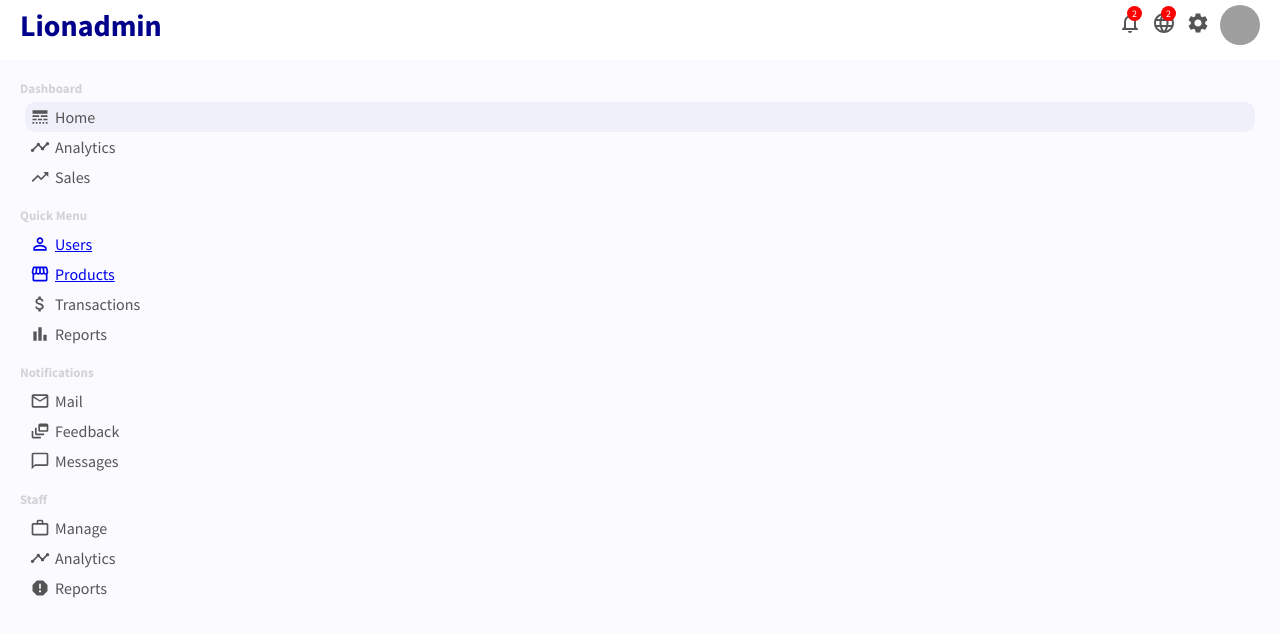
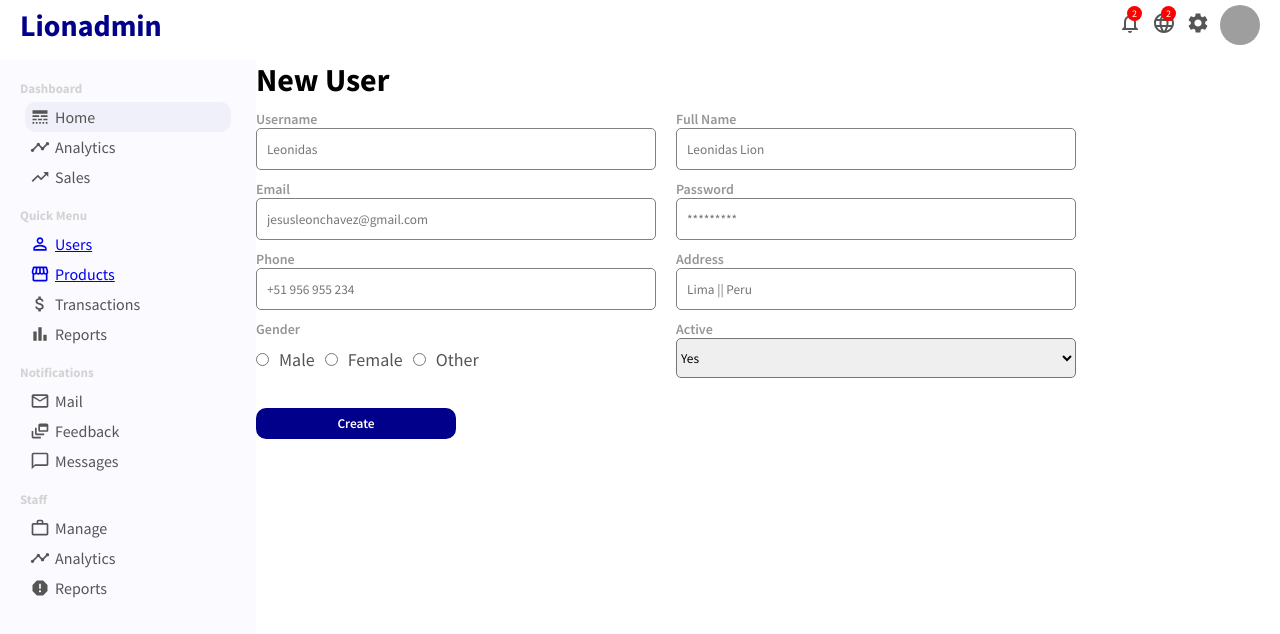
Before and after one commit to JesusLeonChavez/lionadmin, a React (Create React App) app: page /newUser in a window 1280 px wide. Shown: the top 634 px of the page. Built offline with nearby package versions, Linux system fonts and the light colour scheme; grey boxes are pictures that could not be loaded.

Commit message:
feat: add new userpage

```diff
--- a/src/App.js
+++ b/src/App.js
@@ -6,13 +6,13 @@ import TopBar from "./components/topbar/TopBar";
 import Home from "./pages/home/Home";
 import UserList from "./pages/userList/UserList";
 import User from "./pages/user/User";
+import NewUser from "./pages/newUser/NewUser";
 
 //styles
 import "./app.css";
 
 //Libraries
 import { BrowserRouter as Router, Routes, Route } from "react-router-dom";
-
 
 function App() {
   return (
@@ -23,7 +23,8 @@ function App() {
         <Routes>
           <Route exact path="/" element={<Home />} />
           <Route path="/users" element={<UserList />} />
-          <Route path="/user/:userId" element={<User/>} />
+          <Route path="/user/:userId" element={<User />} />
+          <Route path="/newUser" element={<NewUser />} />
         </Routes>
       </div>
     </Router>
--- /dev/null
+++ b/src/pages/newUser/NewUser.jsx
@@ -0,0 +1,57 @@
+import React from 'react'
+
+//Styles
+import "./newUser.css"
+
+export default function NewUser() {
+    return (
+      <div className="newUser">
+        <h1 className="newUserTitle">New User</h1>
+        <form className="newUserForm">
+          <div className="newUserItem">
+            <label>Username</label>
+            <input type="text" placeholder="Leonidas" />
+          </div>
+          <div className="newUserItem">
+            <label>Full Name</label>
+            <input type="text" placeholder="Leonidas Lion" />
+          </div>
+          <div className="newUserItem">
+            <label>Email</label>
+            <input type="email" placeholder="jesusleonchavez@gmail.com" />
+          </div>
+          <div className="newUserItem">
+            <label>Password</label>
+            <input type="password" placeholder="*********" />
+          </div>
+          <div className="newUserItem">
+            <label>Phone</label>
+            <input type="text" placeholder="+51 956 955 234" />
+          </div>
+          <div className="newUserItem">
+            <label>Address</label>
+            <input type="text" placeholder="Lima || Peru" />
+          </div>
+          <div className="newUserItem">
+            <label>Gender</label>
+            <div className="newUserGender">
+              <input type="radio" name="gender" id="male" value="male" />
+              <label For="male">Male</label>
+              <input type="radio" name="gender" id="female" value="female" />
+              <label For="female">Female</label>
+              <input type="radio" name="gender" id="other" value="other" />
+              <label For="other">Other</label>
+            </div>
+          </div>
+          <div className="newUserItem">
+            <label>Active</label>
+            <select name="active" id="active" className="newUserSelect">
+              <option value="yes">Yes</option>
+              <option value="no">No</option>
+            </select>
+          </div>
+          <button className="newUserButton">Create</button>
+        </form>
+      </div>
+    );
+}
--- /dev/null
+++ b/src/pages/newUser/newUser.css
@@ -0,0 +1,57 @@
+.newUser{
+    flex: 4;
+}
+
+.newUserForm{
+    display: flex;
+    flex-wrap: wrap;
+}
+
+.newUserItem{
+    width: 400px;
+    display: flex;
+    flex-direction: column;
+    margin-top: 10px;
+    margin-right: 20px;
+}
+
+.newUserItem>label{
+    margin-right: 10px;
+    font-size: 14px;
+    font-weight: 600;
+    color: rgb(151, 150, 150);
+}
+
+.newUserItem>input{
+    height: 20px;
+    padding: 10px;
+    border: 1px solid gray;
+    border-radius: 5px;
+}
+
+.newUserGender>input{
+    margin-top: 15px;
+}
+
+.newUserGender>label{
+    margin: 10px;
+    font-size: 18px;
+    color: #555;
+}
+
+.newUserSelect{
+    height: 40px;
+    border-radius: 5px;
+}
+
+.newUserButton{
+    width: 200px;
+    border: none;
+    background-color: darkblue;
+    color: white;
+    padding: 7px 10px;
+    font-weight: 600;
+    border-radius: 10px;
+    margin-top: 30px;
+    cursor: pointer;
+}
```
